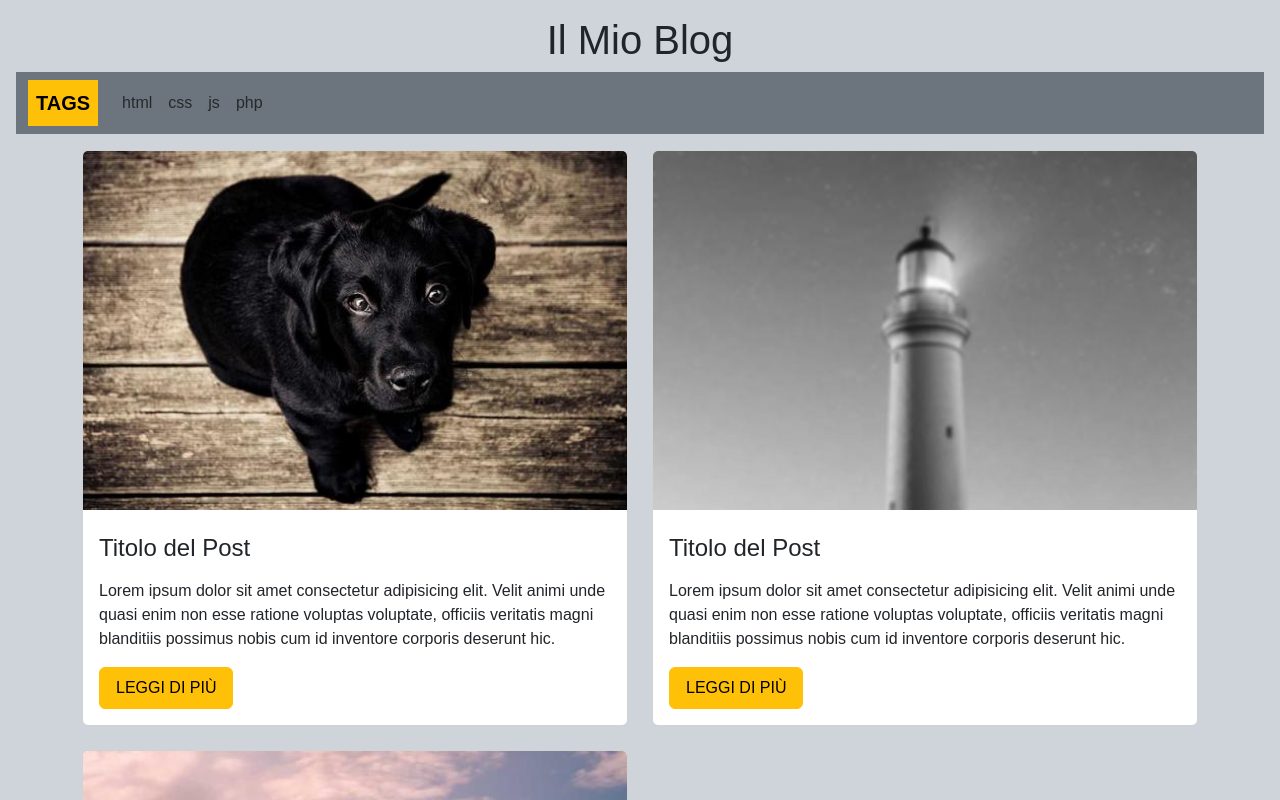
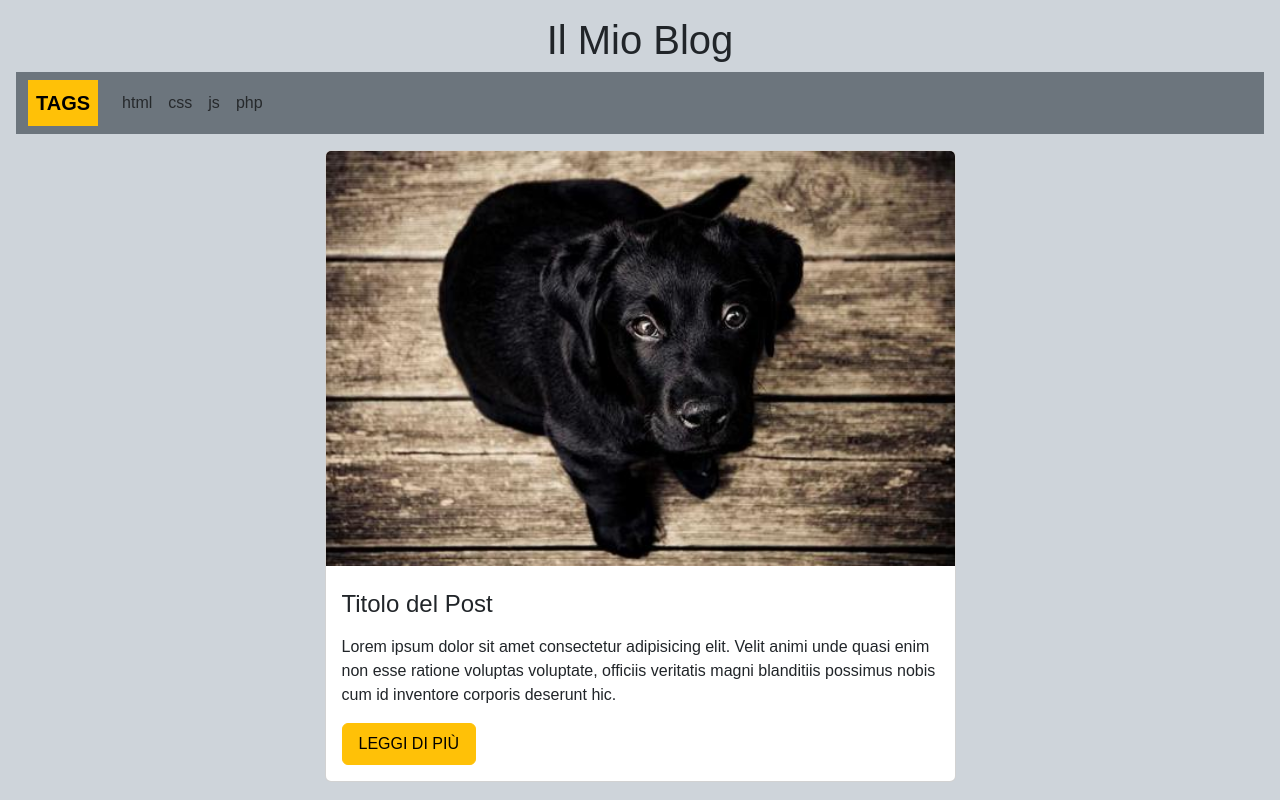
Before and after one commit to GemelliAngelo/react-props, a React (Vite) app: page / in a window 1280 px wide. Shown: the top 800 px of the page. Built offline with nearby package versions, Linux system fonts and the light colour scheme.

Commit message:
incomplete es fix

```diff
--- a/src/components/Card/Card.jsx
+++ b/src/components/Card/Card.jsx
@@ -3,7 +3,7 @@ import Button from "../Button/Button";
 
 export default function Card({ title, image, description }) {
   return (
-    <div className="col">
+    <div className="col-7">
       <div className="card">
         <img src={image || placeHolder} className="card-img-top" />
         <div className="card-body">
--- a/src/components/Header.jsx
+++ b/src/components/Header.jsx
@@ -2,8 +2,6 @@ import Navbar from "./Navbar/Navbar";
 import postsData from "../data/postsData";
 
 export default function Header() {
-  console.log(postsData.map((post) => post.tags.map((tag) => tag)));
-
   return (
     <header className="text-center p-3">
       <div className="container">
--- a/src/components/Main.jsx
+++ b/src/components/Main.jsx
@@ -5,7 +5,7 @@ export default function Main() {
   return (
     <main>
       <div className="container">
-        <div className="row row-cols-2 g-4 mb-4">
+        <div className="row g-5 mb-4 justify-content-center">
           {postsData
             .filter((post) => post.published === true)
             .map((post) => (
```
